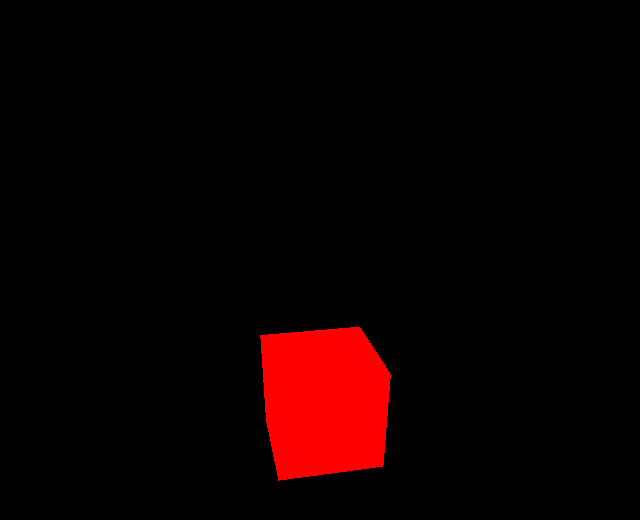
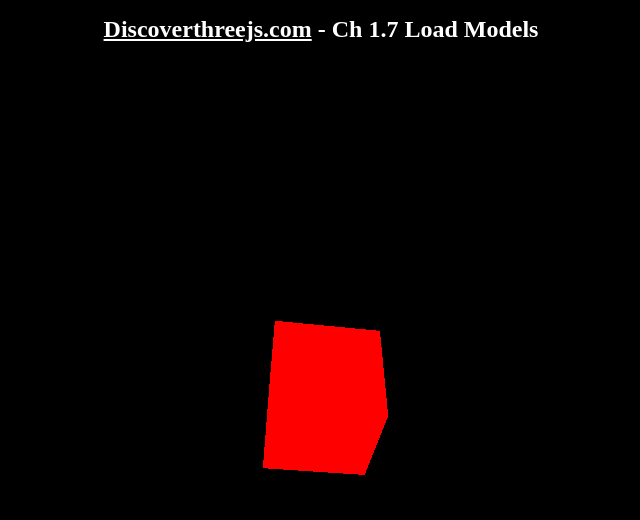
Before and after one commit to juanbonoso/SmartSigns, a Vue app: page / in a window 1280 px wide. Shown: the top 520 px of the page, without its empty margins (319-959 px from the left). Built offline with nearby package versions, Linux system fonts and the light colour scheme.

Commit message:
Character3D -- Maquetacion de pagina donde integrara el personaje 3D -- Diseño del HTML Y CSS

```diff
--- a/src/main.ts
+++ b/src/main.ts
@@ -1,11 +1,11 @@
 import Vue from "vue";
 // import App from "./App.vue";
-import Three from "./pages/Three.vue";
+import Character3D from "./pages/Character3D.vue";
 import store from "./store";
 
 Vue.config.productionTip = false;
 
 new Vue({
   store,
-  render: h => h(Three)
+  render: h => h(Character3D)
 }).$mount("#app");
--- /dev/null
+++ b/src/pages/Character3D.vue
@@ -0,0 +1,61 @@
+<template>
+  <html>
+    <head>
+      <title>Discoverthreejs.com - Ch 1.7: Load Models</title>
+      <meta name="viewport" content="width=device-width, initial-scale=1" />
+      <meta charset="UTF-8" />
+      <link rel="icon" href="https://discoverthreejs.com/favicon.ico" type="image/x-icon" />
+    </head>
+
+    <body>
+      <div id="app">
+        <h1 class="title"><a href="https://discoverthreejs.com/">Discoverthreejs.com</a> - Ch 1.7 Load Models</h1>
+        <div id="scene-container">
+          <!-- This div will hold our scene-->
+        </div>
+      </div>
+    </body>
+  </html>
+</template>
+
+<script lang="ts">
+import { Component, Vue } from 'vue-property-decorator';
+import { ThreeJSTest } from '@/utils/ThreeTest';
+
+@Component
+export default class Character3D extends Vue {
+  mounted() {
+    const threeJSTest = new ThreeJSTest();
+    threeJSTest.render();
+  }
+}
+</script>
+
+<style>
+body {
+  margin: 0px;
+  overflow: hidden;
+  color: white;
+  text-align: center;
+}
+
+h1 {
+  position: absolute;
+  width: 100%;
+  z-index: 1;
+  font-size: 1.5rem;
+}
+
+a {
+  color: white;
+}
+a:hover {
+  color: purple;
+}
+
+#scene-container {
+  position: absolute;
+  width: 100%;
+  height: 100%;
+}
+</style>
```
